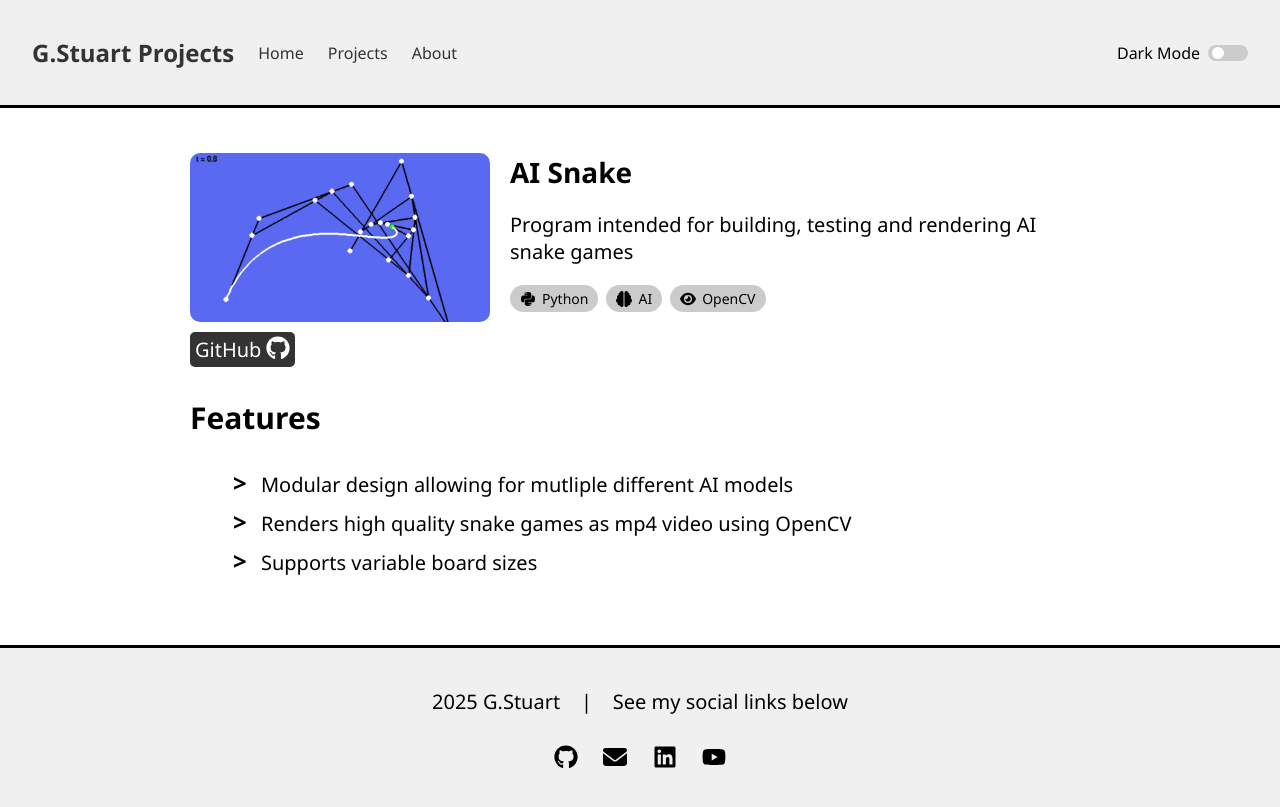
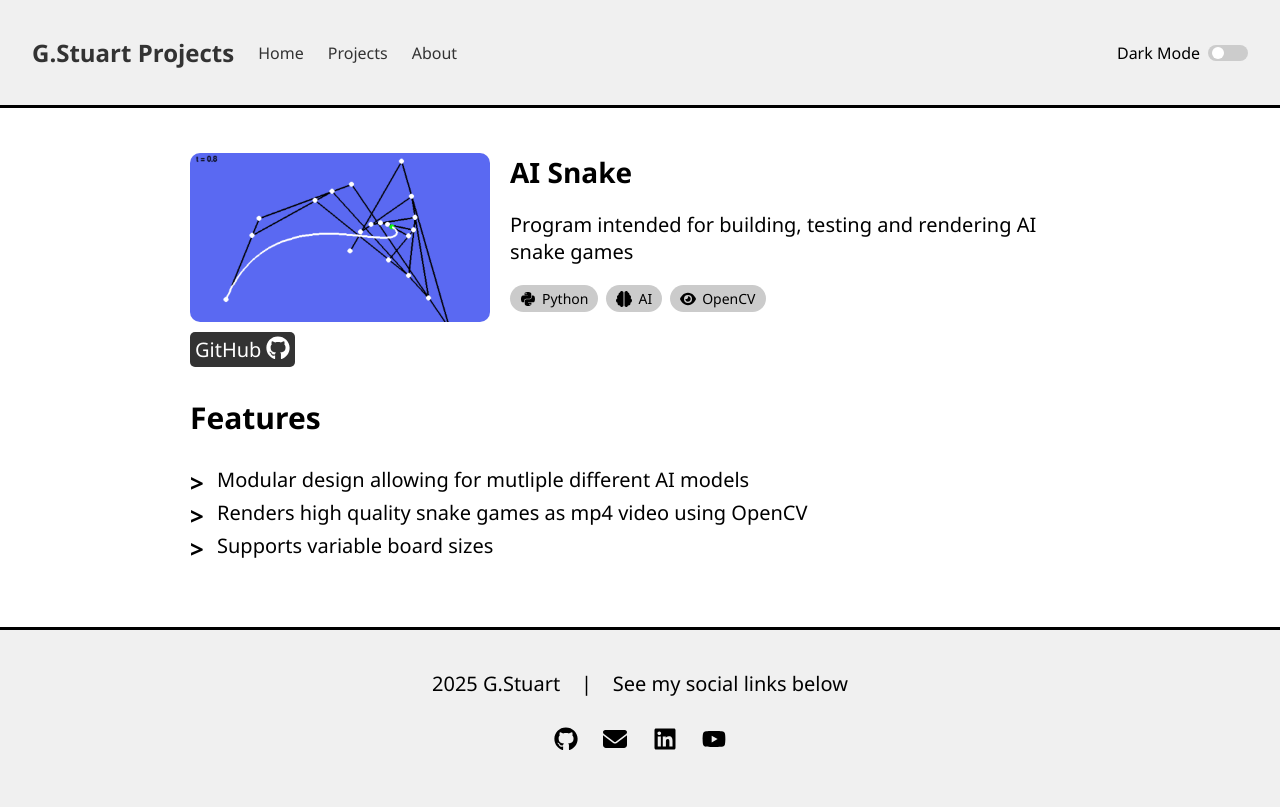
Before and after one commit to GWStuart/GWStuart.github.io, a Jekyll site: the page built from _projects/ai-snake.md, in a window 1280 px wide. Shown: the top 807 px of the page. Built offline with Jekyll 4.4.1, drawn with Linux system fonts in a browser that asks for light colours.

Commit message:
improved mobile support

```diff
--- a/_sass/_project-page.scss
+++ b/_sass/_project-page.scss
@@ -110,6 +110,25 @@
   flex-direction: column;
 }
 
+@media (max-width: 600px) {
+  .project-header {
+    flex-direction: column;
+  }
+
+  .project-header-img {
+    width: 200px;
+    align-self: center;
+  }
+
+  .project-links {
+    align-self: center;
+  }
+
+  .project-page {
+    padding: 0;
+  }
+}
+
 // Colour theme configurations
 .tech-item {
   background-color: #cbcbcb;
--- a/_sass/base.scss
+++ b/_sass/base.scss
@@ -35,14 +35,18 @@
 }
 
 ul {
-  list-style: none;
+	position: relative;
+	list-style: none;
+	margin-left: 0;
+	padding-left: 1.2em;
 }
 
-ul li::before {
-  content: "> ";
+ul li:before {
+	content: "> ";
   font-weight: bolder;
   font-size: 1.2em;
-  margin-right: 8px;
+	position: absolute;
+	left: 0;
 }
 
 li {
```
